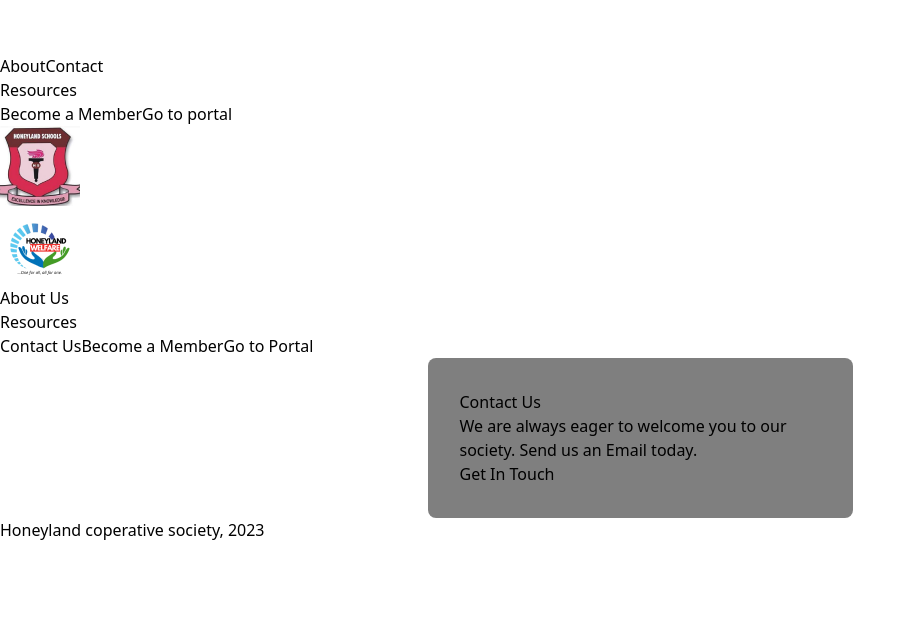
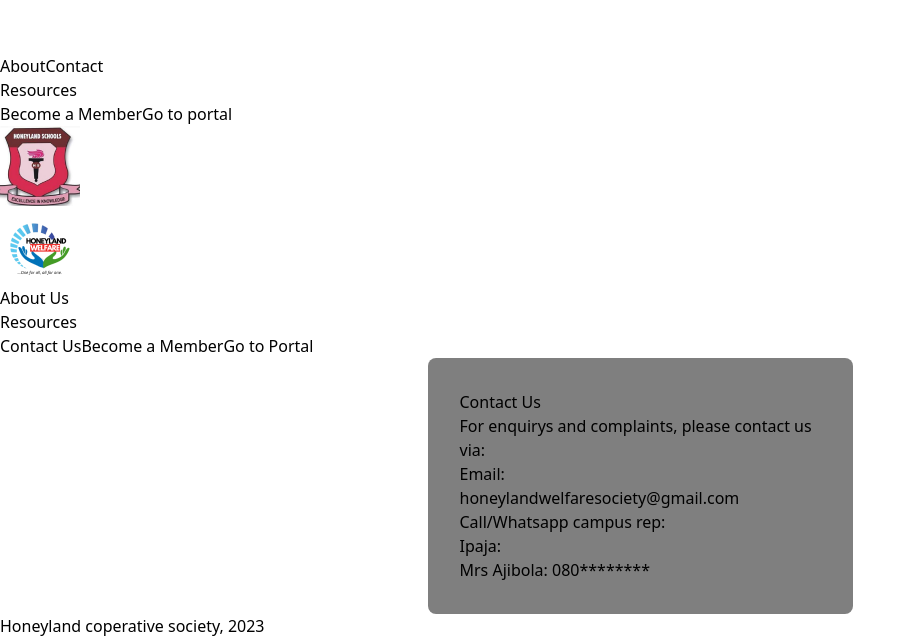
Before and after one commit to adepoju-oluwatobi/cooperative-portal-frontend, a React (Vite) app: page /contact in a window 1280 px wide. Shown: the part 2666-3304 px from the top of the page, without its empty margins (0-916 px from the left). Before the commit the page ends 3208 px from the top, so only its background shows below. Built offline with nearby package versions, Linux system fonts and the light colour scheme; no server answers.

Commit message:
modified the contact us page

```diff
--- a/src/pages/Contact.jsx
+++ b/src/pages/Contact.jsx
@@ -8,23 +8,29 @@ function Contact() {
       <Header />
       <div className="h-[100vh] bg-[url(./assets/loan-bg.jpg)]">
         <div className="p-4 text-white">
-          <div className="flex flex-col justify-center items-center text-center">
-            <form action="" className="flex flex-col bg-black">
+          <div className="flex flex-col justify-center items-center">
+            <form action="" className="flex flex-col w-[280px] m-auto bg-black">
               <p className="font-bold text-2xl text-center">Contact Us</p>
-              <p className="text-xs md:text-base text-center mb-4">
-                We are always eager to welcome you to our society. Send us an
-                Email today.
+              <p className="text-xs md:text-base mb-4">
+                For enquirys and complaints, please contact us via:
               </p>
+              <p>Email:</p>
               {/* <input type="name" placeholder="Name" />
               <input type="email" placeholder="Email" /> */}
               <a
                 id="emailbtn"
                 href="mailto:honeylandwelfaresociety@gmail.com"
                 target="_blank"
-                className="bg-green-500 text-white px-4 py-2 rounded-lg m-auto"
+                className="text-sm text-blue-500 py-2"
               >
-                Get In Touch
+                honeylandwelfaresociety@gmail.com
               </a>
+
+              <div className='mt-4'>
+              <p>Call/Whatsapp campus rep:</p>
+              <p className='mt-2'>Ipaja:</p>
+              <p>Mrs Ajibola: <span>080********</span></p>
+              </div>
             </form>
           </div>
         </div>
```
